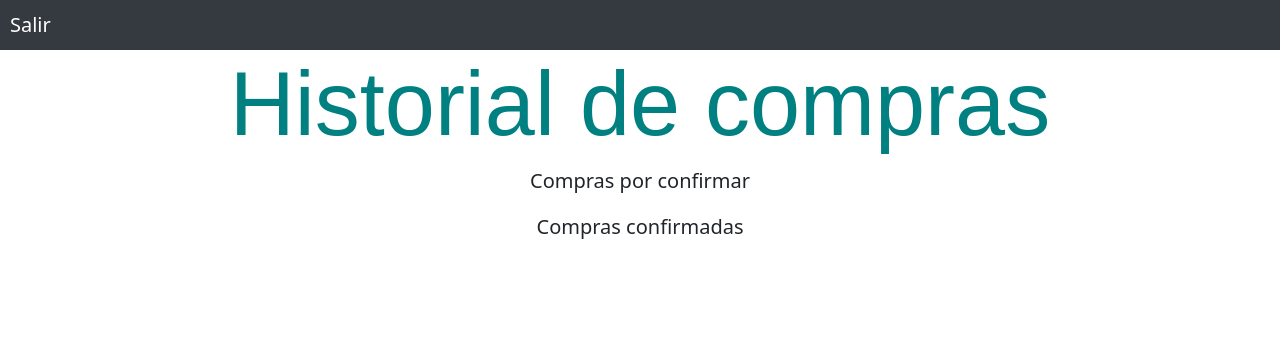
After one commit to fvm2/e3_iic2413, a PHP site: page /historial_compras.php in a window 1280 px wide. The commit adds this page. Shown: the top 347 px of the page. Run offline with PHP 8.4, Linux system fonts and the light colour scheme.

Commit message:
ultimos cambios

```diff
--- /dev/null
+++ b/Sites/historial_compras.php
@@ -0,0 +1,23 @@
+<?php include('templates/header.html');   ?>
+
+<body>
+    <div class='main'>
+        <h1 class='title' style="color:#008080" align="center">Historial de compras</h1>
+        <div>
+            <p style="text-align:center;">
+                Compras por confirmar
+            </p>
+        </div>
+
+        <div>
+            <p style="text-align:center;">
+                Compras confirmadas
+            </p>
+        </div>
+
+    </div>
+  <br>
+  <br>
+  <br>
+</body>
+</html>
```
Also changed, not shown: Sites/contenido_comprar.php (+13 -3 lines), Sites/consultas/prodecimiento02.php (added), 1 other file.
